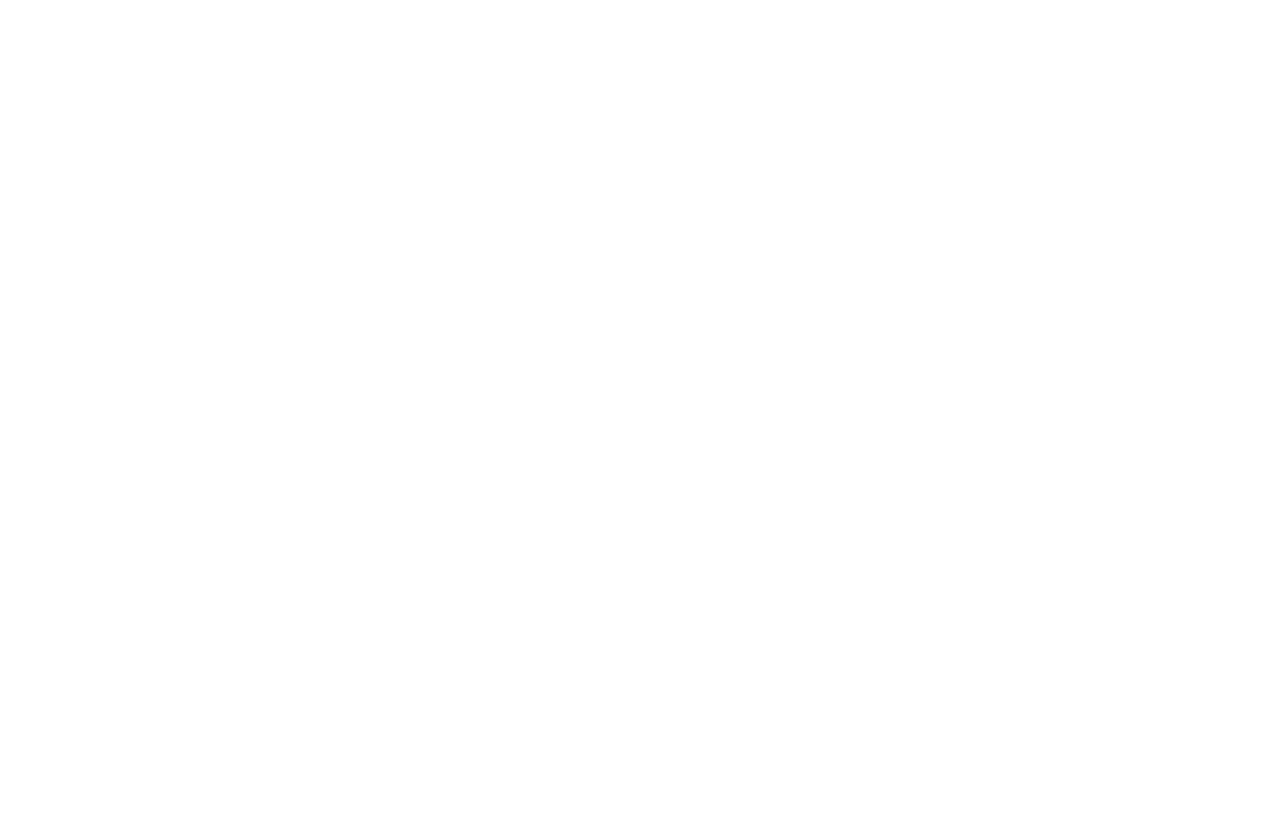
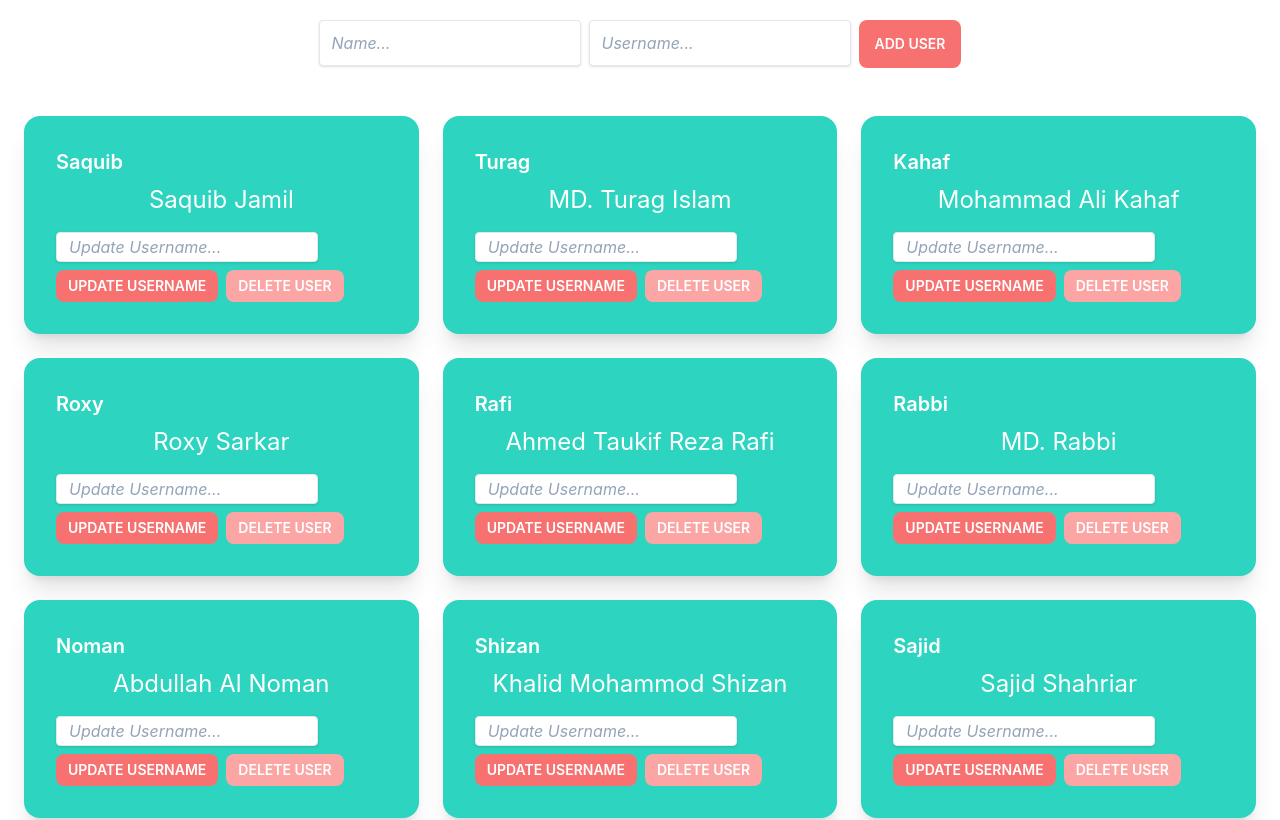
Before and after one commit to faizulislamfair/redux-crud-app, a React (Create React App) app: page / in a window 1280 px wide. Shown: the top 820 px of the page. Built offline with nearby package versions, Linux system fonts and the light colour scheme.

Commit message:
adding, displaying

```diff
--- a/package.json
+++ b/package.json
@@ -3,12 +3,14 @@
   "version": "0.1.0",
   "private": true,
   "dependencies": {
+    "@reduxjs/toolkit": "^1.9.1",
     "@testing-library/jest-dom": "^5.16.5",
     "@testing-library/react": "^13.4.0",
     "@testing-library/user-event": "^13.5.0",
     "daisyui": "^2.46.0",
     "react": "^18.2.0",
     "react-dom": "^18.2.0",
+    "react-redux": "^8.0.5",
     "react-scripts": "5.0.1",
     "web-vitals": "^2.1.4"
   },
--- a/src/App.css
+++ b/src/App.css
@@ -32,6 +32,7 @@
   from {
     transform: rotate(0deg);
   }
+
   to {
     transform: rotate(360deg);
   }
--- a/src/App.js
+++ b/src/App.js
@@ -1,10 +1,66 @@
 import './App.css';
+import { useSelector, useDispatch } from 'react-redux';
+import { addUser } from './features/Users';
+import { useState } from 'react';
 
 function App() {
+
+  const dispatch = useDispatch();
+
+  const userList = useSelector((state) => state.users.value);
+
+
+  const [name, setName] = useState("");
+  const [username, setUsername] = useState("");
+
+
   return (
     <div className="App">
-
-    </div>
+      {" "}
+      <div className="addUser mt-5">
+        <input className='placeholder:italic placeholder:text-slate-400 shadow appearance-none border rounded py-3 pl-3 text-gray-700 leading-tight focus:outline-none focus:shadow-outline mr-2'
+          type="text"
+          placeholder='Name...'
+          onChange={(event) => {
+            setName(event.target.value)
+          }}
+        />
+        <input className='placeholder:italic placeholder:text-slate-400 shadow appearance-none border rounded py-3 pl-3 text-gray-700 leading-tight focus:outline-none focus:shadow-outline mr-2'
+          type="text"
+          placeholder='Username...'
+          onChange={(event) => {
+            setUsername(event.target.value)
+          }}
+        />
+        <button onClick={() => { dispatch(addUser({ id: userList[userList.length - 1].id + 1, name: name, username: username })); }} className='btn bg-red-400 border-none text-white'>Add User</button>
+      </div>
+      <div className="grid gap-6 grid-cols-1 md:grid-cols-2 lg:grid-cols-3 m-6 mt-12">
+        {
+          userList.map(user => {
+            return (
+              <div key={user.id} className="card bg-teal-400 text-primary-content shadow-xl">
+                <div className="card-body">
+                  <h2 className="card-title">{user.username}</h2>
+                  <p className='text-2xl'>{user.name}</p>
+                  <div className="card-actions mt-2">
+                    <input
+                      type="text"
+                      className='placeholder:italic placeholder:text-slate-400 shadow appearance-none border rounded py-1 pl-3 text-gray-700 leading-tight focus:outline-none focus:shadow-outline'
+                      placeholder="Update Username..."
+                      onChange={(event) => {
+                        // setUsername(event.target.value);
+                      }}
+                    />
+                    <button className='btn bg-red-400 border-none text-white btn-sm'>Update Username</button>
+                    <button className='btn bg-red-300 border-none btn-sm'>Delete User</button>
+                  </div>
+                </div>
+              </div>
+            )
+          })
+        }
+      </div>
+    </div >
   );
 }
 
--- /dev/null
+++ b/src/FakeData.js
@@ -0,0 +1,52 @@
+export const UsersData = [
+    {
+        id: 1,
+        name: "Saquib Jamil",
+        username: "Saquib",
+    },
+    {
+        id: 2,
+        name: "MD. Turag Islam",
+        username: "Turag",
+    },
+    {
+        id: 3,
+        name: "Mohammad Ali Kahaf",
+        username: "Kahaf",
+    },
+    {
+        id: 4,
+        name: "Roxy Sarkar",
+        username: "Roxy",
+    },
+    {
+        id: 5,
+        name: "Ahmed Taukif Reza Rafi",
+        username: "Rafi",
+    },
+    {
+        id: 6,
+        name: "MD. Rabbi",
+        username: "Rabbi",
+    },
+    {
+        id: 7,
+        name: "Abdullah Al Noman",
+        username: "Noman",
+    },
+    {
+        id: 8,
+        name: "Khalid Mohammod Shizan",
+        username: "Shizan",
+    },
+    {
+        id: 9,
+        name: "Sajid Shahriar",
+        username: "Sajid",
+    },
+    {
+        id: 10,
+        name: "MD. Mahmud Hasan",
+        username: "Roudro",
+    },
+];
--- /dev/null
+++ b/src/features/Users.js
@@ -0,0 +1,16 @@
+import { createSlice } from "@reduxjs/toolkit";
+
+import { UsersData } from '../FakeData'
+
+export const userSlice = createSlice({
+    name: 'users',
+    initialState: { value: UsersData },
+    reducers: {
+        addUser: (state, action) => {
+            state.value.push(action.payload);
+        }
+    }
+})
+
+export const { addUser } = userSlice.actions;
+export default userSlice.reducer;
--- a/src/index.js
+++ b/src/index.js
@@ -3,11 +3,23 @@
 import './index.css';
 import App from './App';
 import reportWebVitals from './reportWebVitals';
+import { configureStore } from '@reduxjs/toolkit';
+import { Provider } from 'react-redux';
+
+import usersReducer from './features/Users'
+
+const store = configureStore({
+  reducer: {
+    users: usersReducer
+  }
+})
 
 const root = ReactDOM.createRoot(document.getElementById('root'));
 root.render(
   <React.StrictMode>
-    <App />
+    <Provider store={store}>
+      <App />
+    </Provider>
   </React.StrictMode>
 );
 
```
Also changed, not shown: 1 other file (tests, documents, lock files or other folders).
